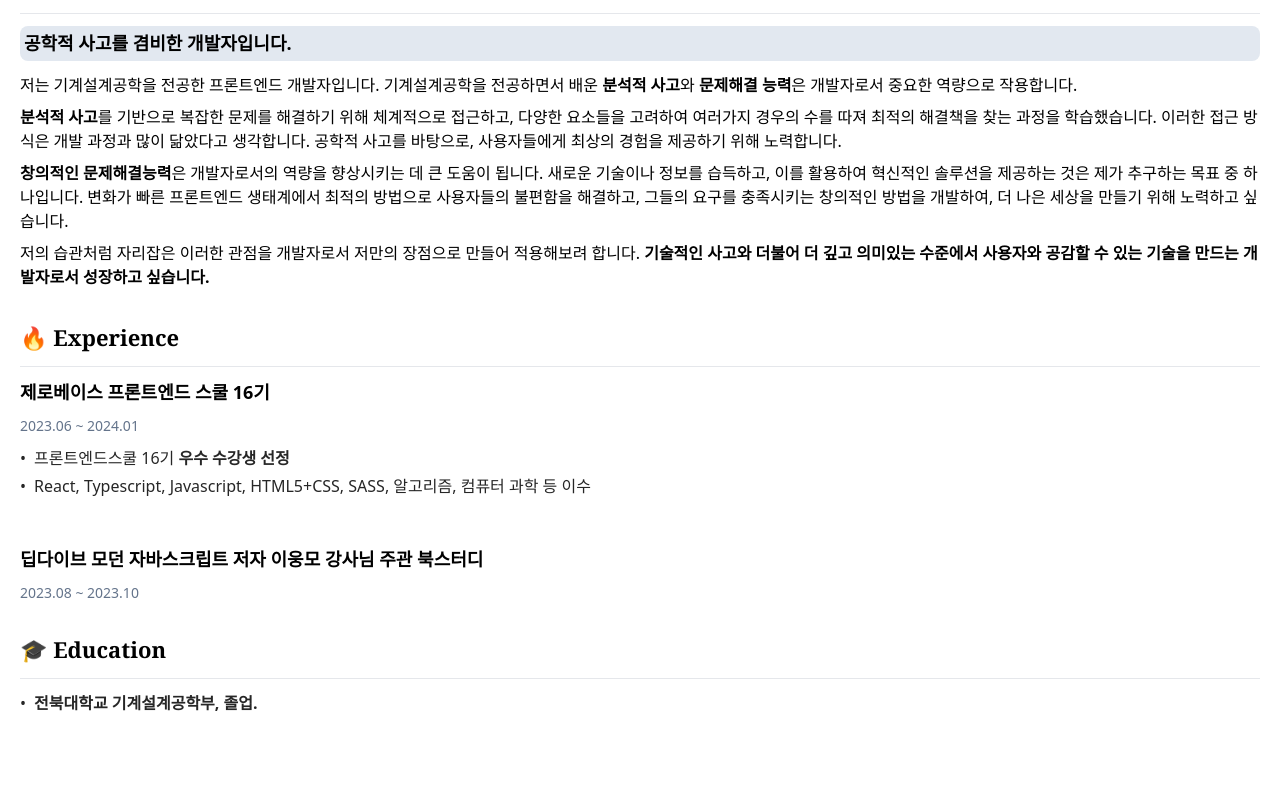
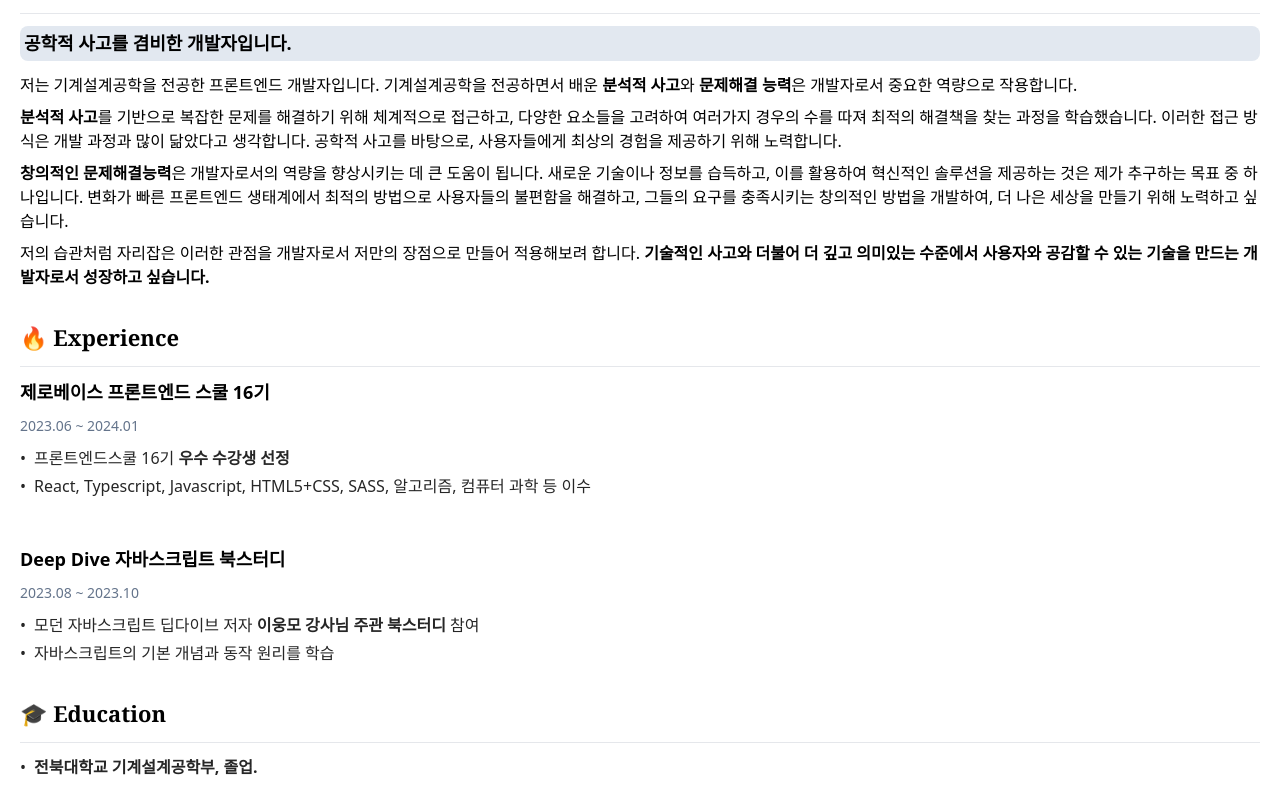
Before and after one commit to dltmdgkr/NextJs-portfolio, a Next.js app: page /about in a window 1280 px wide. Shown: the part 638-1437 px from the top of the page. Before the commit the page ends 1373 px from the top, so only its background shows below. Built offline with nearby package versions, Linux system fonts and the light colour scheme.

Commit message:
aboutme 페이지 내용 수정 및 sendmail Message란 required 속성 추가

```diff
--- a/src/app/about/page.tsx
+++ b/src/app/about/page.tsx
@@ -141,11 +141,24 @@ export default function AboutPage() {
           </ul>
           <br />
           <h3 className="text-[18px] font-semibold">
-            딥다이브 모던 자바스크립트 저자 이웅모 강사님 주관 북스터디
+            Deep Dive 자바스크립트 북스터디
           </h3>
           <p className="text-[14px] leading-4 text-slate-500 dark:text-slate-400">
             2023.08 ~ 2023.10
           </p>
+          <ul className="prose prose-neutral dark:prose-invert flex flex-col gap-1 text-neutral-800 dark:text-neutral-200">
+            <li className="flex">
+              <div className="mr-2">{"•"}</div>
+              <div>
+                모던 자바스크립트 딥다이브 저자{" "}
+                <b>이웅모 강사님 주관 북스터디</b> 참여
+              </div>
+            </li>
+            <li className="flex">
+              <div className="mr-2">{"•"}</div>
+              <div>자바스크립트의 기본 개념과 동작 원리를 학습</div>
+            </li>
+          </ul>
         </div>
         <div className="flex flex-col gap-3">
           <h2 className="font-serif text-[22px] font-bold text-black dark:text-white">
--- a/src/components/SendMail.tsx
+++ b/src/components/SendMail.tsx
@@ -100,6 +100,7 @@ export default function Contact() {
                 rows={4}
                 value={message}
                 onChange={(e) => setMessage(e.target.value)}
+                required
                 className="block w-full rounded-md border-0 px-3.5 py-2 text-gray-900 shadow-sm ring-1 ring-inset ring-gray-300 placeholder:text-gray-400 focus:ring-2 focus:ring-inset focus:ring-indigo-600 sm:text-sm sm:leading-6"
                 defaultValue={""}
               />
```
